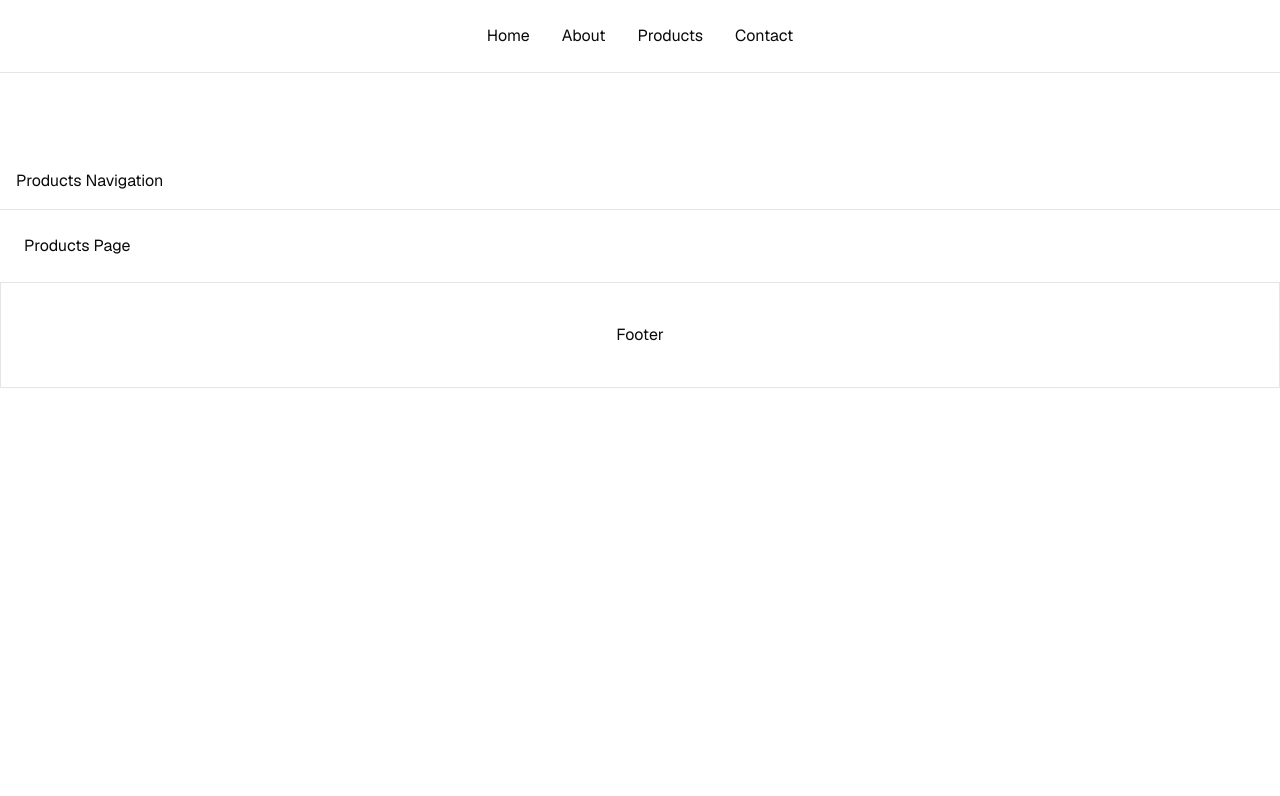
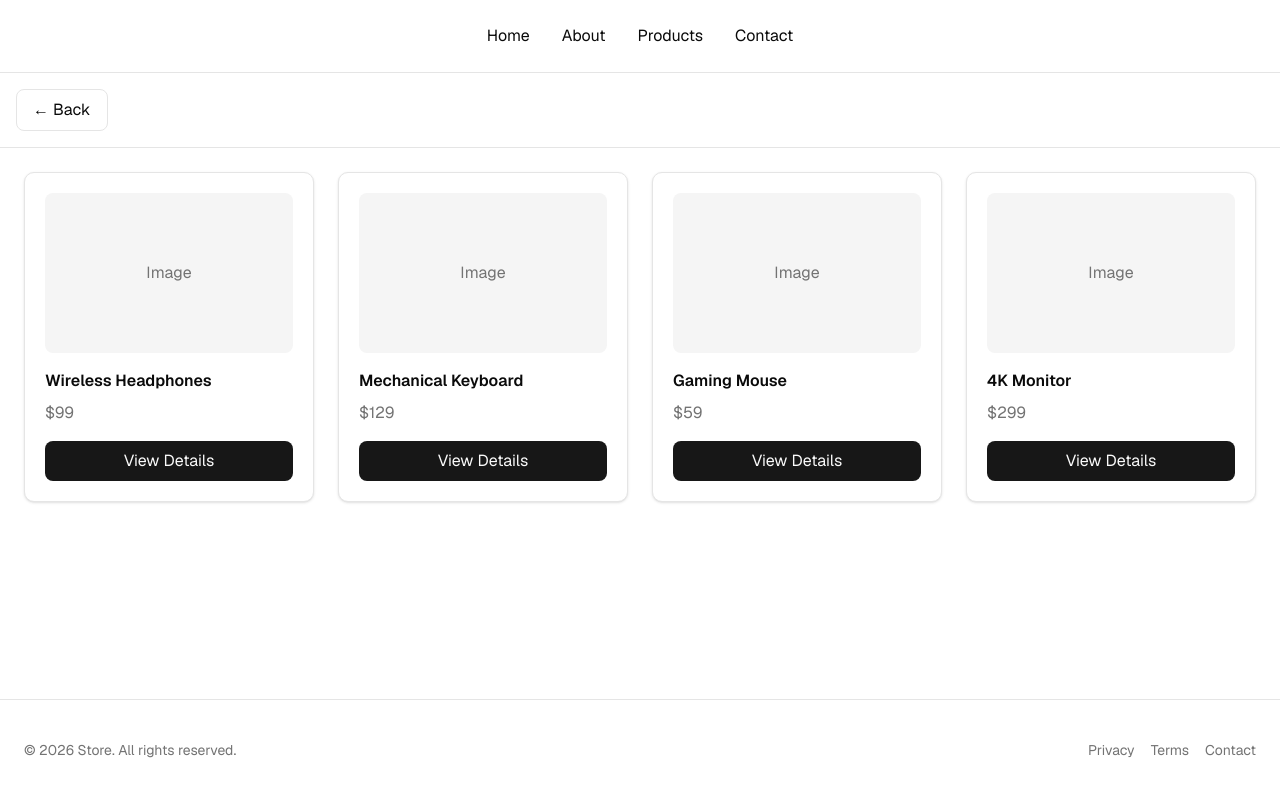
Before and after one commit to basarathyasin/smatic-day1, a Next.js app: page /products in a window 1280 px wide. Shown: the top 796 px of the page. Built offline with nearby package versions, Linux system fonts and the light colour scheme.

Commit message:
add routing, layouts, dynamic routes and standalone build setup"

```diff
--- a/app/about/page.tsx
+++ b/app/about/page.tsx
@@ -2,6 +2,6 @@ import React from 'react'
 
 export default function About() {
   return (
-    <h1 className='py-10'>About</h1>
+    <h1 >About</h1>
   )
 }
--- a/app/layout.tsx
+++ b/app/layout.tsx
@@ -13,10 +13,12 @@ export default function RootLayout({
 	children: React.ReactNode;
 }>) {
 	return (
-		<html lang="en" className={cn("font-sans", geist.variable)}>
-			<body className="min-h-full flex flex-col">
+		<html lang="en" className= {cn("font-sans", geist.variable)}>
+			<body className="min-h-screen flex flex-col ">
 				<Navbar />
-				{children}
+				<main className="flex-1">
+					{children}
+				</main>
 				<Footer />
 			</body>
 		</html>
--- a/app/page.tsx
+++ b/app/page.tsx
@@ -6,9 +6,9 @@ export default function Home() {
   const router = useRouter();
 
   return (
-    <main className="flex min-h-[50vh] items-center justify-center px-6">
-      <section className="max-w-2xl text-center">
-        <h1 className="mb-4 text-5xl font-bold tracking-tight sm:text-6xl">
+    <section className="flex min-h-full items-center justify-center py-6 px-6">
+      <div className="max-w-2xl text-center items-center">
+        <h1 className="mb-4 mt-16 text-5xl font-bold tracking-tight sm:text-6xl">
           Welcome To Our Store
         </h1>
 
@@ -23,7 +23,7 @@ export default function Home() {
         >
           View Products
         </button>
-      </section>
-    </main>
+      </div>
+    </section>
   );
 }
--- a/app/products/[id]/loading.tsx
+++ b/app/products/[id]/loading.tsx
@@ -1,6 +1,6 @@
 export default function Loading() {
   return (
-    <div>
+    <div className="flex justify-center">
       Loading product...
     </div>
   );
--- a/app/products/[id]/page.tsx
+++ b/app/products/[id]/page.tsx
@@ -1,3 +1,5 @@
+import { products } from "@/app/products/page";
+
 interface Props {
 	params: Promise<{
 		id: string;
@@ -11,18 +13,24 @@ export default async function ProductPage({ params }: Props) {
 
 	const { id } = await params;
 	const productId = Number(id);
-	const limit = 200;
 
 	if (Number.isNaN(productId)) {
 		throw new Error("Invalid product ID");
 	}
 
-	if (productId > limit) {
+	const product = products.find((p) => p.id === Number(id));
+
+	if (!product) {
 		throw new Error("Product not found");
 	}
 	return (
 		<div>
-			Product ID: {id} <br />
+			Product Name : {product.name}
+			<br/>
+			Product ID: {id}
+			<br />
+			Product Price : {product.price}
+			<br />
 			API URL: {apiUrl}
 		</div>
 	);
--- a/app/products/layout.tsx
+++ b/app/products/layout.tsx
@@ -1,7 +1,12 @@
+import BackButton from "@/components/ui/BackBtn";
+
 export default function Layout({ children }: { children: React.ReactNode }) {
 	return (
 		<div>
-			<nav className="border-b p-4">Products Navigation</nav>
+			<nav className="border-b p-4">
+
+				<BackButton />
+				 </nav>
 			<main className="p-6">{children}</main>
 		</div>
 	);
--- a/app/products/page.tsx
+++ b/app/products/page.tsx
@@ -1,5 +1,40 @@
-export default function Products() {
-  return (
-    <h1>Products Page</h1>
-  );
+import ProductCard from "@/components/ui/ProductCard";
+
+export const products = [
+	{
+		id: 1,
+		name: "Wireless Headphones",
+		price: "$99",
+
+	},
+	{
+		id: 2,
+		name: "Mechanical Keyboard",
+		price: "$129",
+
+	},
+	{
+		id: 3,
+		name: "Gaming Mouse",
+		price: "$59",
+
+	},
+	{
+		id: 4,
+		name: "4K Monitor",
+		price: "$299",
+
+	},
+];
+
+export default function ProductsPage() {
+	return (
+		<>
+			<div className="grid gap-6 sm:grid-cols-2 lg:grid-cols-4">
+				{products.map((product) => (
+					<ProductCard key={product.id} product={product} />
+				))}
+			</div>
+		</>
+	);
 }
--- a/components/layout/Footer.tsx
+++ b/components/layout/Footer.tsx
@@ -1,7 +1,17 @@
-import React from 'react'
-
 export default function Footer() {
   return (
-    <div className='flex border py-10 justify-center'>Footer</div>
-  )
+    <footer className="border-t py-6 text-center text-sm text-muted-foreground">
+      <div className="mx-auto flex max-w-62xl items-center justify-between px-6 py-4">
+        <p className="text-sm text-muted-foreground justify-bottom">
+          © 2026 Store. All rights reserved.
+        </p>
+
+        <div className="flex gap-4 text-sm text-muted-foreground">
+          <a href="#">Privacy</a>
+          <a href="#">Terms</a>
+          <a href="#">Contact</a>
+        </div>
+      </div>
+    </footer>
+  );
 }
--- a/components/layout/Navbar.tsx
+++ b/components/layout/Navbar.tsx
@@ -2,7 +2,7 @@ import Link from "next/link";
 
 export default function Navbar() {
   return (
-    <nav className="flex gap-8 p-6 border-b justify-center mb-20">
+    <nav className="flex gap-8 p-6 border-b justify-center ">
       <Link href="/">Home</Link>
       <Link href="/about">About</Link>
       <Link href="/products">Products</Link>
--- /dev/null
+++ b/components/ui/BackBtn.tsx
@@ -0,0 +1,16 @@
+"use client";
+
+import { useRouter } from "next/navigation";
+
+export default function BackButton() {
+  const router = useRouter();
+
+  return (
+    <button
+      onClick={() => router.back()}
+      className="rounded-md border px-4 py-2"
+    >
+      ← Back
+    </button>
+  );
+}
--- /dev/null
+++ b/components/ui/ProductCard.tsx
@@ -0,0 +1,36 @@
+"use client"
+import Link from "next/link";
+
+interface Product {
+  id: number;
+  name: string;
+  price: string;
+}
+
+interface ProductCardProps {
+  product: Product;
+}
+
+
+export default function ProductCard({
+  product,
+}: ProductCardProps) {
+  return (
+    <div className="rounded-lg border bg-card p-5 shadow-sm">
+      <div className="mb-4 flex h-40 items-center justify-center rounded-md bg-muted">
+        <span className="text-muted-foreground">Image</span>
+      </div>
+
+      <h2 className="mb-2 font-semibold">{product.name}</h2>
+
+      <p className="mb-4 text-muted-foreground">{product.price}</p>
+
+      <Link
+        href={`/products/${product.id}`}
+        className="block w-full rounded-md bg-primary px-4 py-2 text-center text-primary-foreground"
+      >
+        View Details
+      </Link>
+    </div>
+  );
+}
```
